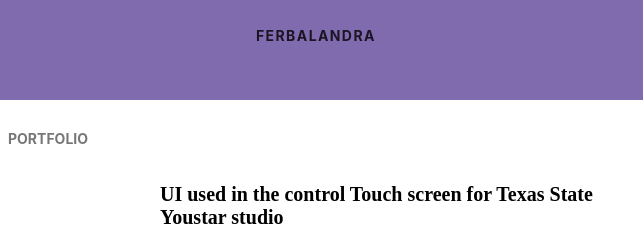
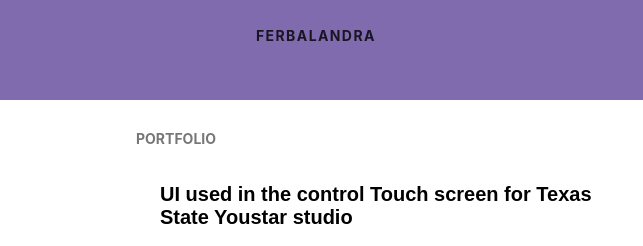
Before and after one commit to ferbalandra/Personal-Site, a plain HTML site: page index.html in a window 1280 px wide. Shown: the part 407-653 px from the top of the page, 0-643 px from the left. Drawn offline with nearby package versions, Linux system fonts and the light colour scheme.

Commit message:
space adjusted home

```diff
--- a/index.html
+++ b/index.html
@@ -34,10 +34,11 @@
         <h4 class="f3 fw1 georgia i">I am a UX UI Designer striving to create an inclusive and beautiful digital presence. </h4>
         <h5 class="f6 ttu tracked black-80">FerBalandra</h5>
       </div>
-      <div class="pa2">
+      <div class="mw8 center pa2 mb0">
         <h5 class="f6 mb0 ttu silver sans-serif">Portfolio</h5>
       </div>
 
+  <div class="avenir">
  	  <div class="mw8 center ph3">
         <div class="cf ph2">
           <div class="fl w-50 pa2">
@@ -51,7 +52,7 @@
         </div>
       </div>
 
-      <div class="avenir">
+
       <div class="mw9 center ph3-ns">
         <div class="cf ph2-ns">
           <div class="fl w-50 pa2">
```
